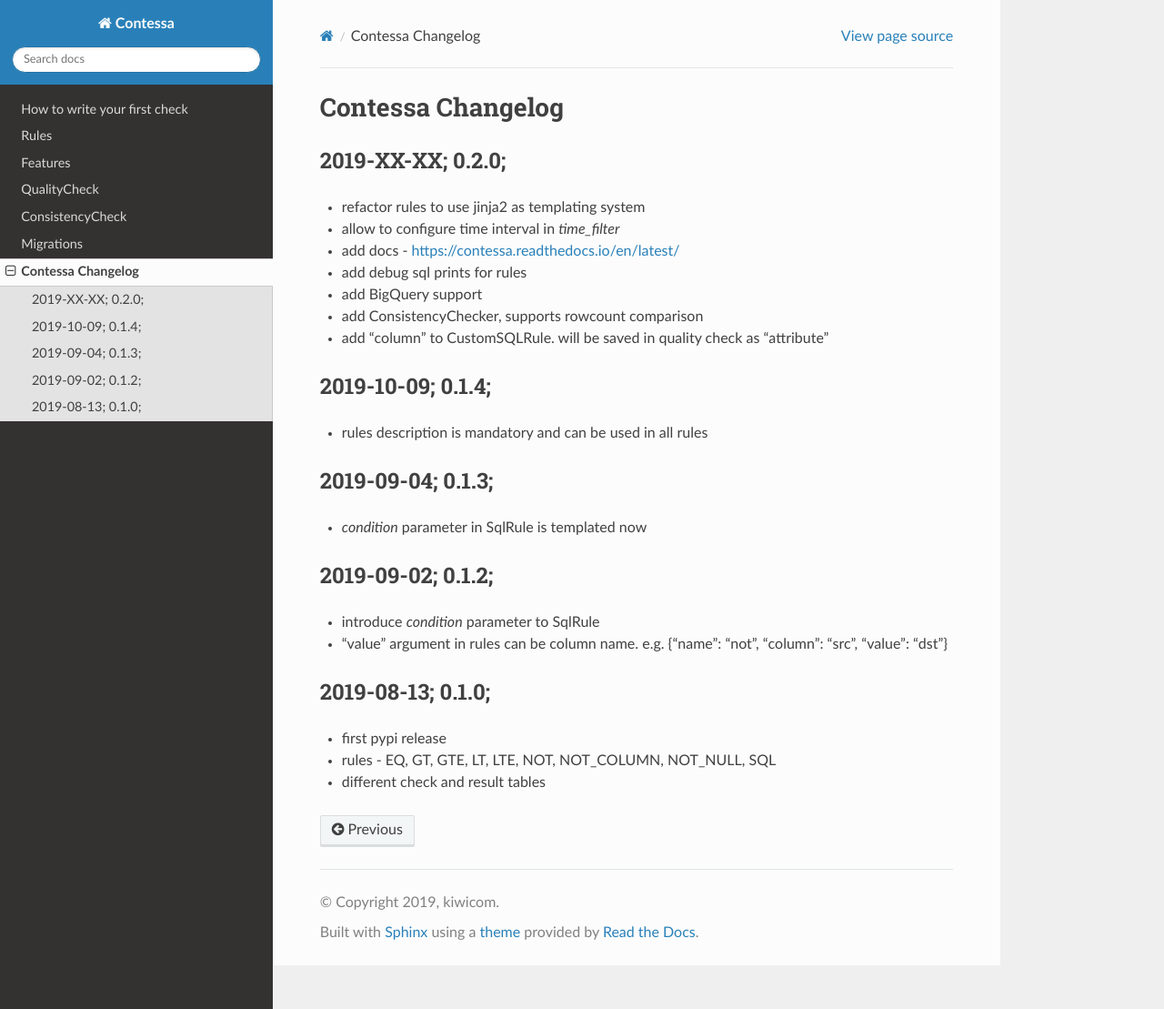
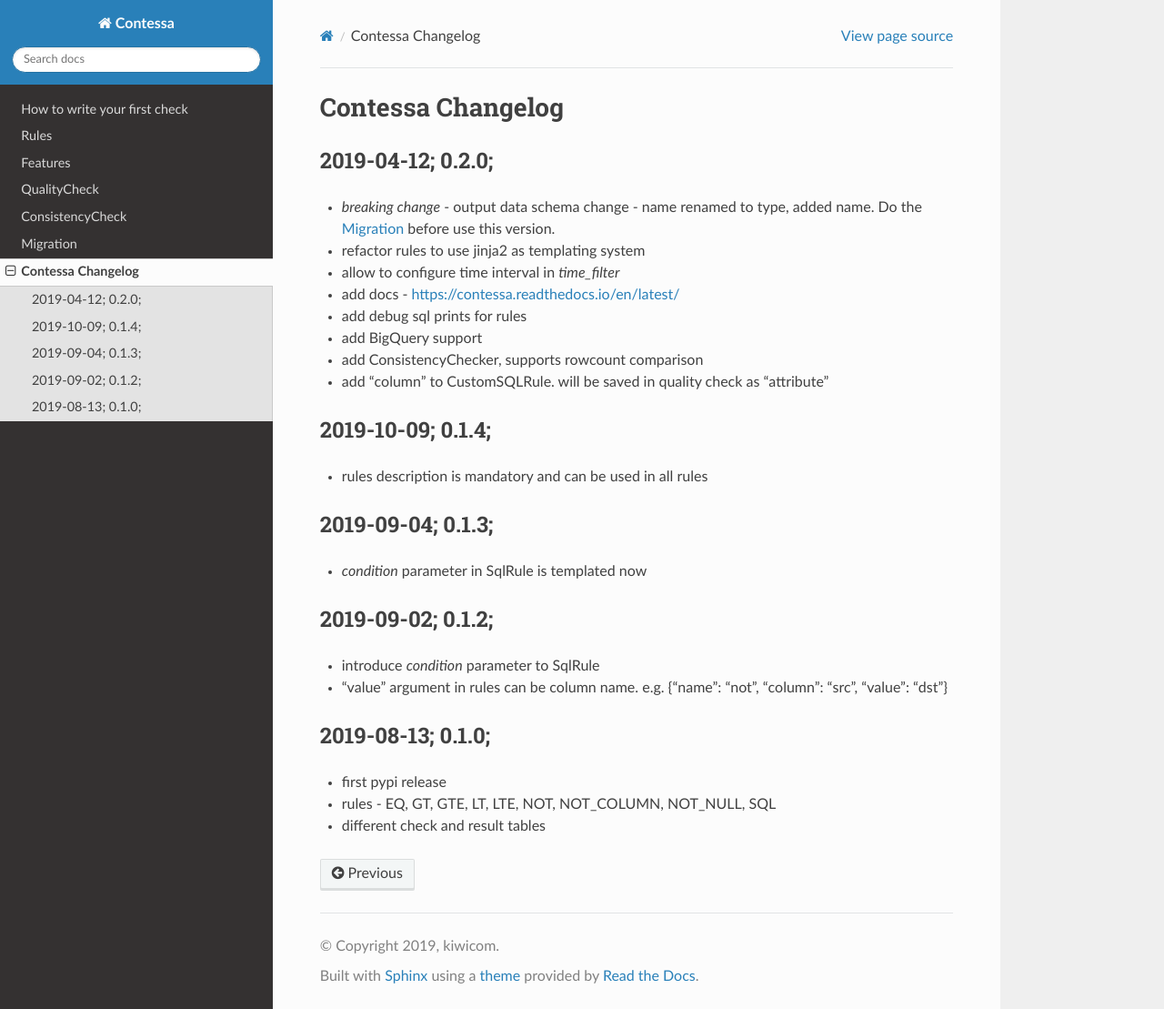
Before and after one commit to kiwicom/contessa, a Sphinx documentation site: the page built from docs/changelog.rst, in a window 1280 px wide and 1109 px high. Shown: the whole window at 91% size. Built offline with Sphinx 7.4.7 and the Read the Docs theme 2.0.0, drawn with Linux system fonts in a browser that asks for light colours.

Commit message:
update version to 0.2.0, update changelog

```diff
--- a/contessa/__init__.py
+++ b/contessa/__init__.py
@@ -6,7 +6,7 @@
 check on load in temporary table.
 """
 
-__version__ = "0.1.4"
+__version__ = "0.2.0"
 
 # Start ignoring PyUnusedCodeBear
 from .consistency_checker import ConsistencyChecker
--- a/docs/changelog.rst
+++ b/docs/changelog.rst
@@ -1,8 +1,9 @@
 Contessa Changelog
 ============================================
 
-2019-XX-XX; 0.2.0;
+2019-04-12; 0.2.0;
 --------------------------------------------
+- *breaking change* - output data schema change - name renamed to type, added name. Do the :ref:`migration` before use this version.
 - refactor rules to use jinja2 as templating system
 - allow to configure time interval in `time_filter`
 - add docs - https://contessa.readthedocs.io/en/latest/
--- a/docs/conf.py
+++ b/docs/conf.py
@@ -12,6 +12,7 @@
     "sphinx_autodoc_typehints",
     "sphinx.ext.viewcode",
     "sphinx_rtd_theme",
+    "sphinx.ext.autosectionlabel"
 ]
 
 # Add any paths that contain templates here, relative to this directory.
--- a/docs/index.rst
+++ b/docs/index.rst
@@ -14,6 +14,6 @@
    features
    quality_check
    consistency_check
-   migrations
+   migration
 
    changelog
```
Also changed, not shown: docs/migration.rst (added, +54 -0 lines), 1 other file.
